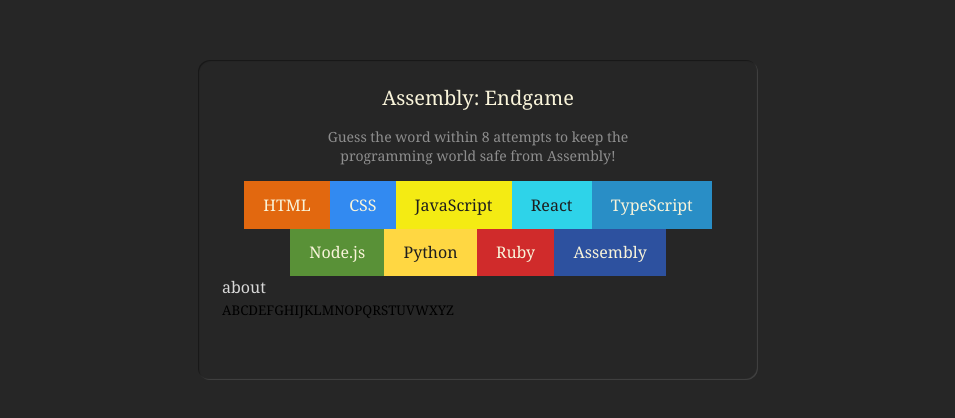
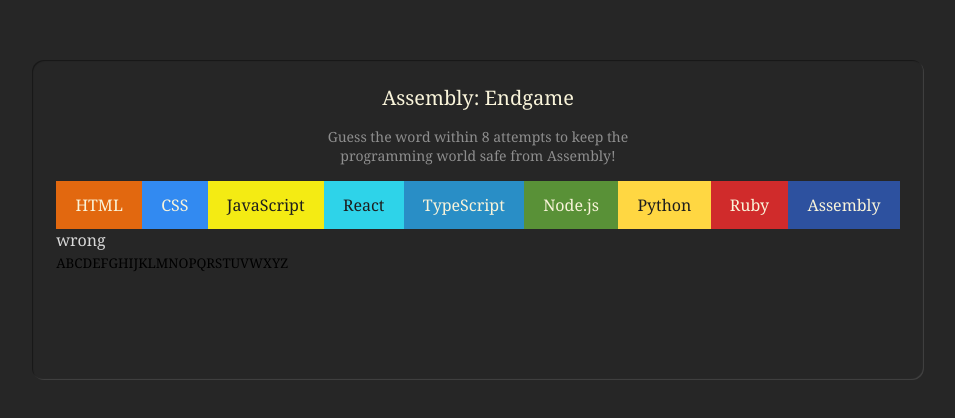
Before and after one commit to Jogata/SoftUni-React-Project, a React (Vite) app in the folder client/: page / in a window 1280 px wide. Shown: the part 180-598 px from the top of the page, without its empty margins (162-1117 px from the left). Built offline with nearby package versions, Linux system fonts and the light colour scheme; a web font is replaced by a local one.

Commit message:
added word

```diff
--- a/client/public/styles.css
+++ b/client/public/styles.css
@@ -686,7 +686,7 @@ body {
 }
 
 #root {
-  max-width: 560px;
+  /* max-width: 560px; */
   min-height: 320px;
   margin: auto;
   padding: 24px;
--- a/client/src/components/recepies/Main.jsx
+++ b/client/src/components/recepies/Main.jsx
@@ -1,3 +1,5 @@
+import { useState } from "react";
+
 const languages = [
     {
         name: "HTML",
@@ -532,6 +534,8 @@ const words = [
 ];
 
 export function Main() {
+    const [word, setWord] = useState(() => getRandomWord(words));
+
     const letters = new Array(26).fill(0);
     letters.forEach((letter, index, arr) => {
         // console.log(letter);
@@ -540,6 +544,17 @@ export function Main() {
         arr[index] = letter;
     });
     // console.log(letters);
+
+    function getRandomWord(arr) {
+        // const decimals = arr.length.toString().length;
+        // console.log(decimals);
+        const index = Math.floor(Math.random() * arr.length);
+        const word = arr[index];
+        // console.log(word);
+        return word;
+    }
+
+    // getRandomWord(words);
 
     return (
         <main id="assembly">
@@ -561,7 +576,14 @@ export function Main() {
                 })}
             </div>
             <div className="word">
-                {words[0]}
+                {word.split("").map((letter, index) => {
+                    // console.log(letter);
+                    return (
+                        <span key={index} className="letter">
+                            {letter}
+                        </span>
+                    )
+                })}
             </div>
             <div className="letters">
                 {letters.map((letter) => {
```
